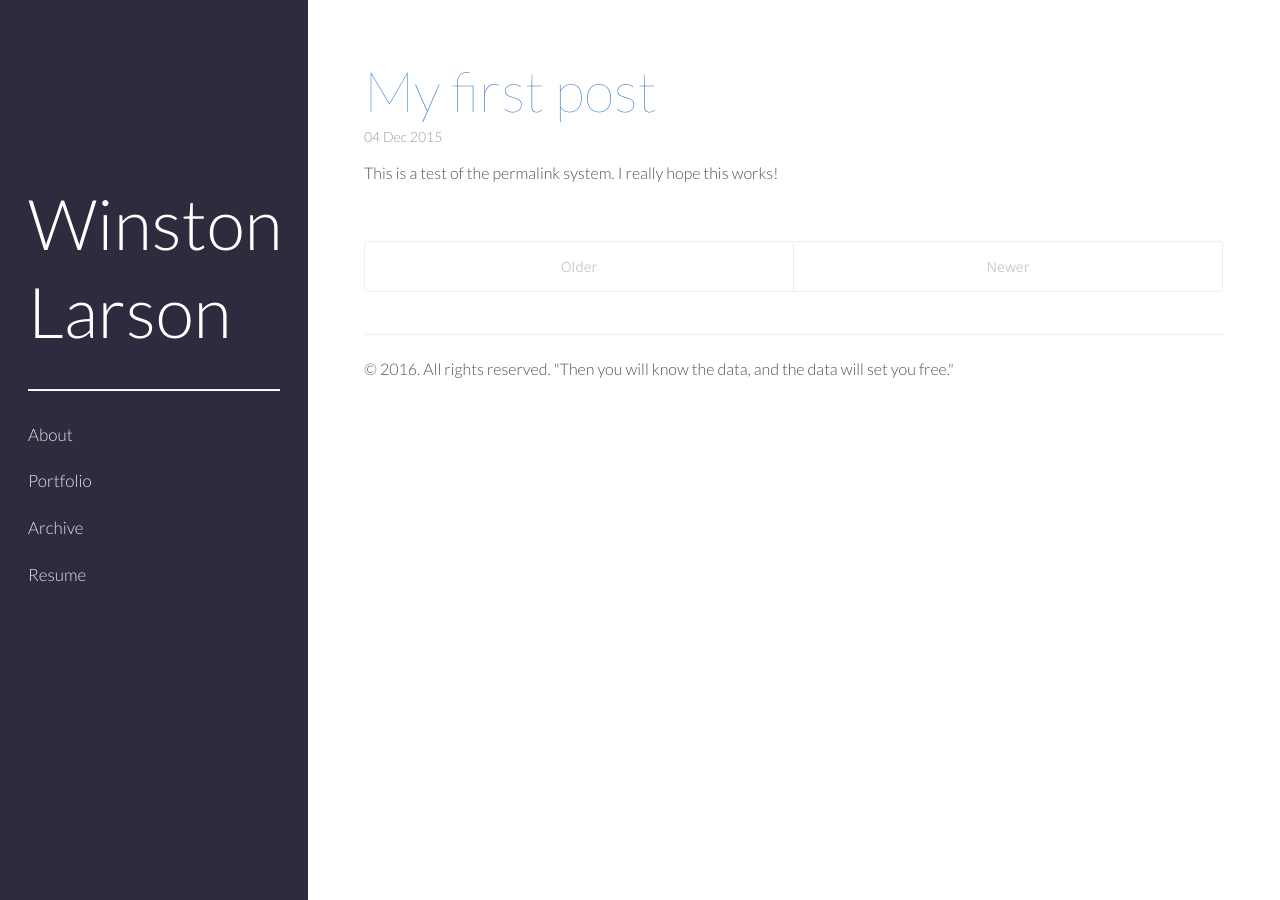
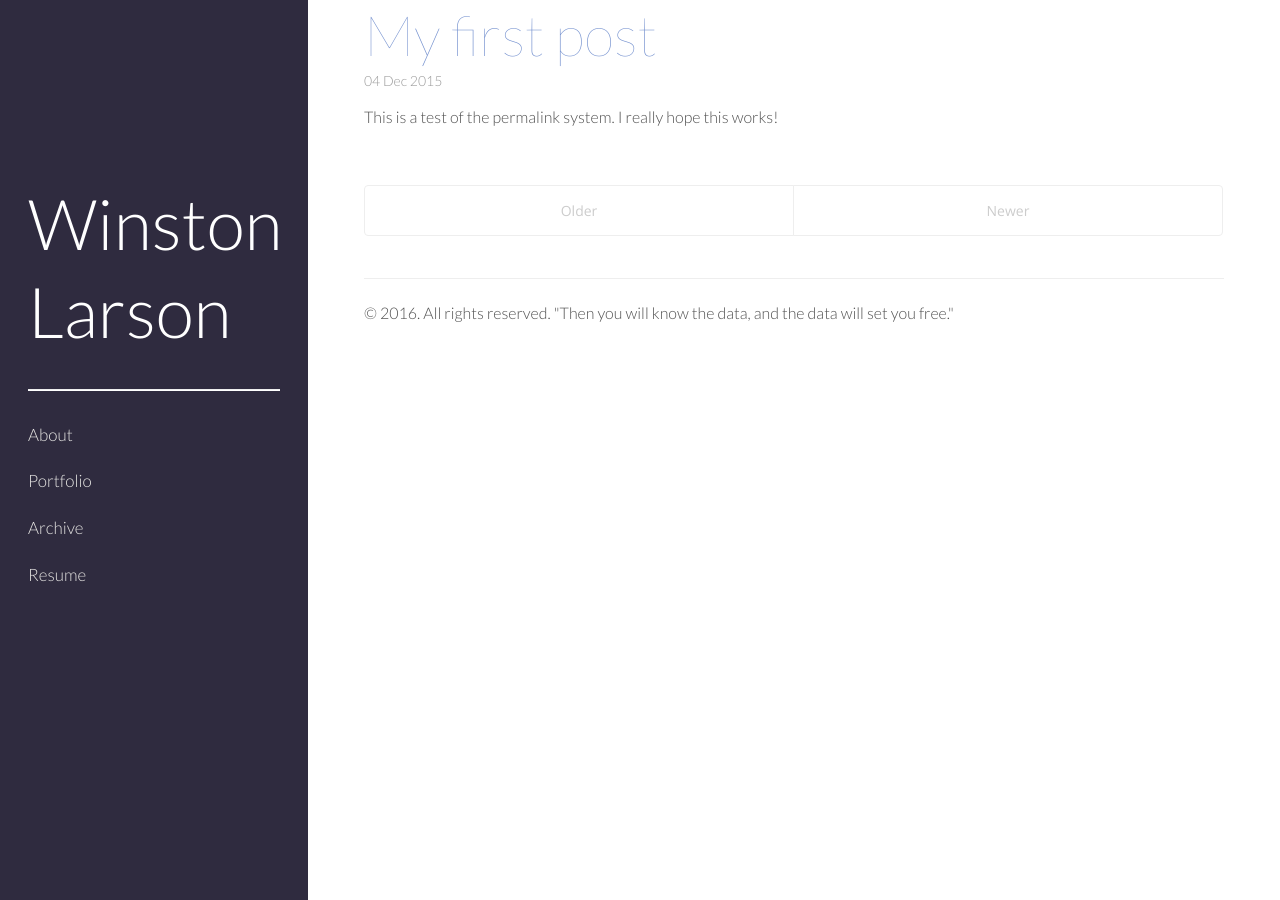
Before and after one commit to winstonlarson/old_website, a Jekyll site: the page built from index.html, in a window 1280 px wide. Built offline with Jekyll 4.4.1, drawn with Linux system fonts in a browser that asks for light colours; some web fonts are replaced; the list of posts is cut into pages by our own code.

Commit message:
fixed fonts?

```diff
--- a/public/css/hyde.css
+++ b/public/css/hyde.css
@@ -67,7 +67,7 @@
 
 .sidebar {
   text-align: left;
-  /*padding: 2rem 1rem;*/
+  padding: 2rem 1rem;
   color: rgba(255,255,255,.5);
   background-color: #2F2B3F;
 }
@@ -180,8 +180,8 @@
  */
 
 .content {
-  padding-top:    4rem;
-  padding-bottom: 4rem;
+  /*padding-top:    4rem;
+  padding-bottom: 4rem;*/
 }
 
 @media (min-width: 48em) {
--- a/public/css/poole.css
+++ b/public/css/poole.css
@@ -339,14 +339,14 @@
 .page-title,
 .post-title,
 .post-title a {
-  color: #357EC7;
+  color: #728FCE;
   font-weight:100;
   font-size: 4rem;
 }
 .page-title,
 .post-title {
   margin-top: 0;
-  color: #357EC7;/*B1ADC1*/
+  color: #728FCE;/*B1ADC1*/
   font-weight:100;
   font-size: 4rem;
 }
```
